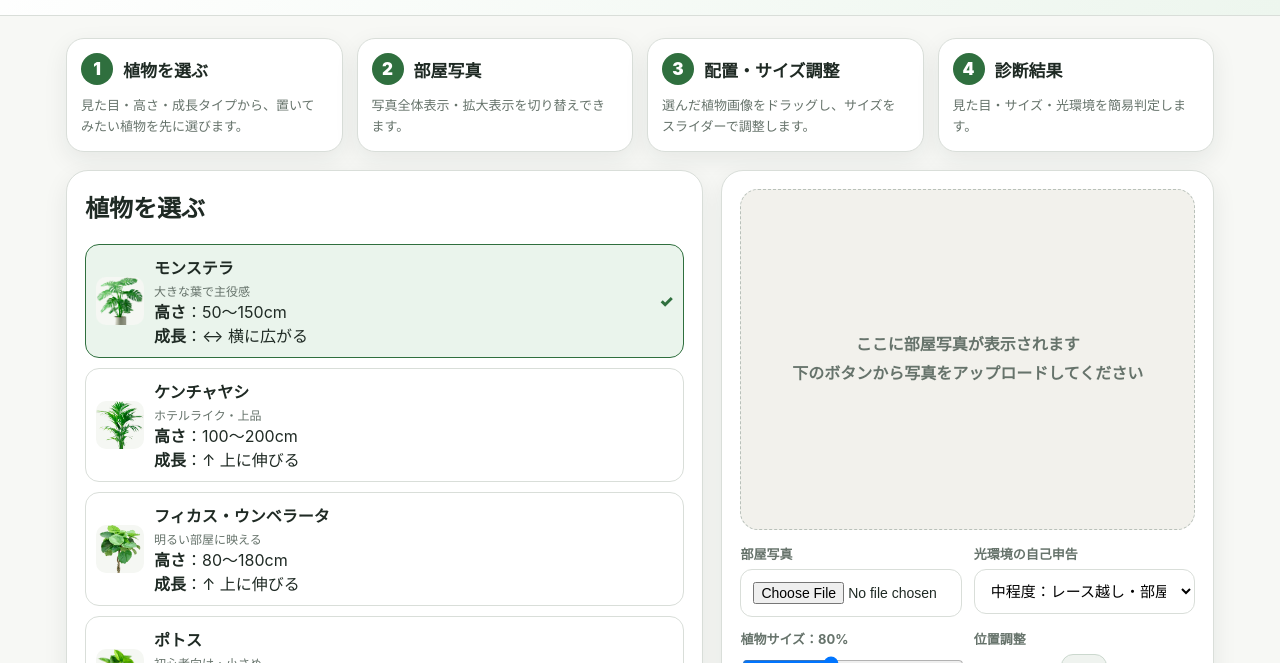
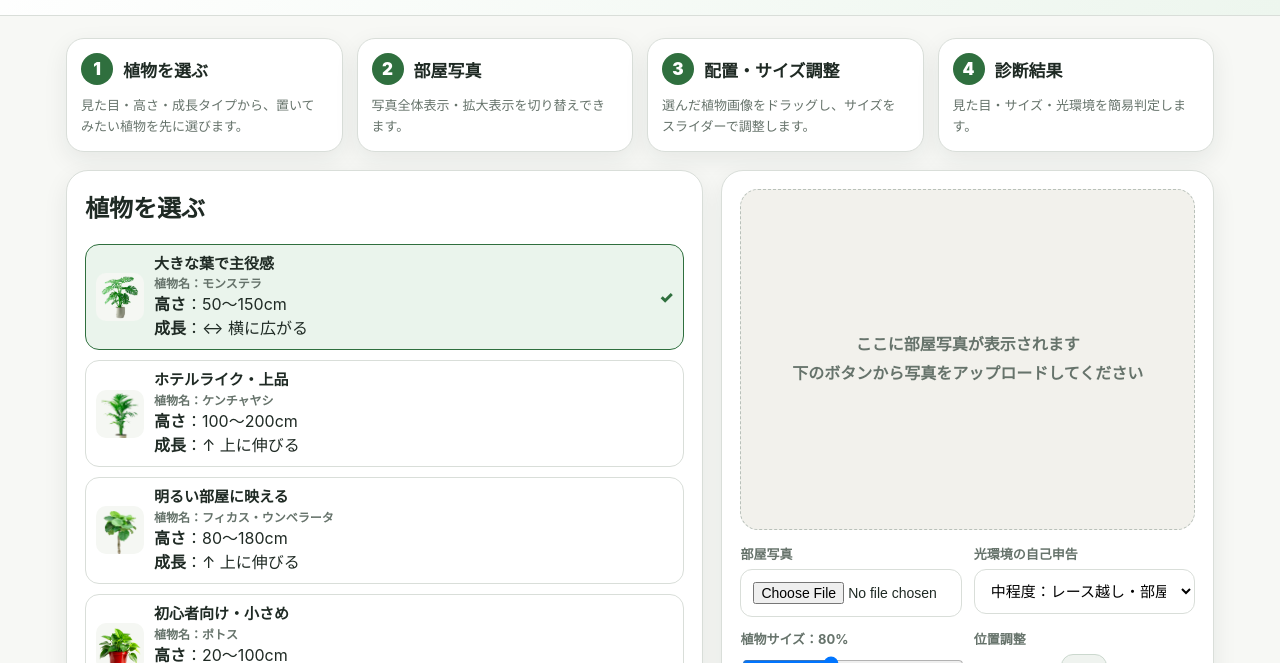
Before and after one commit to giocare425/plant-placement-mvp, a plain HTML site: page index.html in a window 1280 px wide. Shown: the part 129-792 px from the top of the page. Drawn offline with Linux system fonts and the light colour scheme.

Commit message:
Add files via upload

```diff
--- a/index.html
+++ b/index.html
@@ -3,7 +3,7 @@
 <head>
   <meta charset="UTF-8" />
   <meta name="viewport" content="width=device-width, initial-scale=1.0" />
-  <title>観葉植物お試し配置サービス MVP v3.4</title>
+  <title>観葉植物お試し配置サービス MVP v3.5</title>
   <style>
     :root {
       --green: #2f6f3e;
@@ -262,17 +262,34 @@
     }
 
     .thumb img {
-      width: 100%;
-      height: 100%;
+      width: 88%;
+      height: 88%;
       object-fit: contain;
+      object-position: center bottom;
       display: block;
-      max-width: 100%;
-      max-height: 100%;
+      max-width: 88%;
+      max-height: 88%;
     }
 
     .plant-name {
       font-weight: 800;
     }
+
+    .plant-copy-main {
+      font-weight: 900;
+      font-size: 15px;
+      line-height: 1.25;
+      color: var(--text);
+    }
+
+    .plant-copy-sub {
+      font-weight: 700;
+      font-size: 12px;
+      line-height: 1.25;
+      color: var(--muted);
+      margin-top: 3px;
+    }
+
 
     .plant-note {
       font-size: 12px;
@@ -417,7 +434,7 @@
   </style>
 </head>
 <body>
-  <!-- MVP version: v3.4 thumbnail-fit-fix -->
+  <!-- MVP version: v3.5 thumbnail-full-plant-and-copy-hierarchy -->
   <header>
     <div class="header-inner">
       <h1>観葉植物お試し配置サービス</h1>
@@ -649,8 +666,8 @@ const plants = [
             <img src="${plant.img}" alt="${plant.name}">
           </div>
           <div>
-            <div class="plant-name">${plant.name}</div>
-            <div class="plant-note">${plant.note}</div>
+            <div class="plant-copy-main">${plant.note}</div>
+            <div class="plant-copy-sub">植物名：${plant.name}</div>
             <div class="plant-meta">
               <div><strong>高さ</strong>：${plant.height}</div>
               <div><strong>成長</strong>：${plant.growthIcon} ${plant.growth}</div>
@@ -676,7 +693,8 @@ const plants = [
           <div class="mini-card">
             <div class="thumb"><img src="${plant.img}" alt="${plant.name}"></div>
             <div>
-              <strong>${plant.name}</strong>
+              <div class="plant-copy-main">${plant.note}</div>
+              <div class="plant-copy-sub">植物名：${plant.name}</div>
               <span>おすすめ度 ${score}%</span>
             </div>
           </div>
```
Also changed, not shown: 1 other file.
